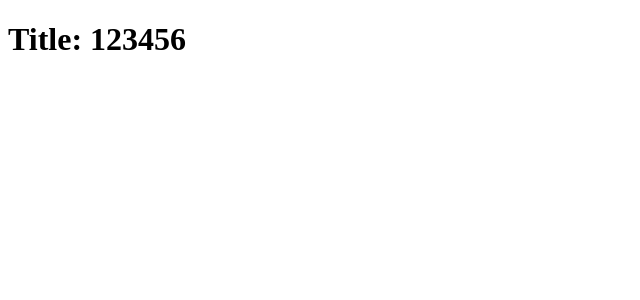
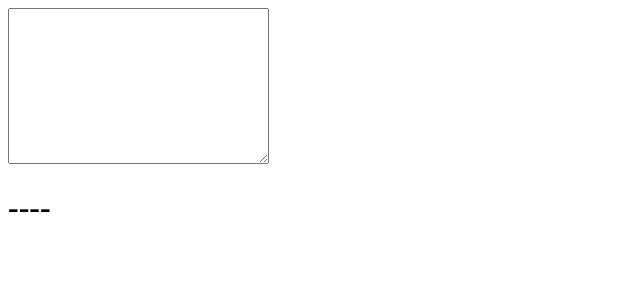
Before and after one commit to poudelprakash/TryReact, a React app: page / in a window 1280 px wide. Shown: the top 300 px of the page, without its empty margins (0-640 px from the left). Built offline with nearby package versions, Linux system fonts and the light colour scheme.

Commit message:
listen all events

```diff
--- a/src/App.js
+++ b/src/App.js
@@ -1,20 +1,25 @@
 import React, {Component} from 'react';
 
 export default class App extends Component {
+    constructor() {
+        super();
+        this.state = {currentEvent: '----'};
+        this.update = this.update.bind(this);
+    }
+
+    update(e) {
+        this.setState({currentEvent: e.type})
+    }
+
     render() {
-        return <Title text="123456"/>
+
+        return <div>
+            <textarea cols="30" rows="10"
+                      onKeyPress={this.update}
+                      onFocus={this.update}
+                      onCut={this.update}
+            ></textarea>
+            <h1>{this.state.currentEvent}</h1>
+        </div>
     }
 }
-
-const Title =(props)=><h1>Title: {props.text}</h1>;
-
-Title.propTypes = {
-    text(props, propName, component){
-     if(!(propName in props)){
-         return new Error(`missing ${propName}`);
-     }
-     if(props[propName].length<6){
-         return new Error(`${propName} was too short`)
-     }
-    }
-};
```
